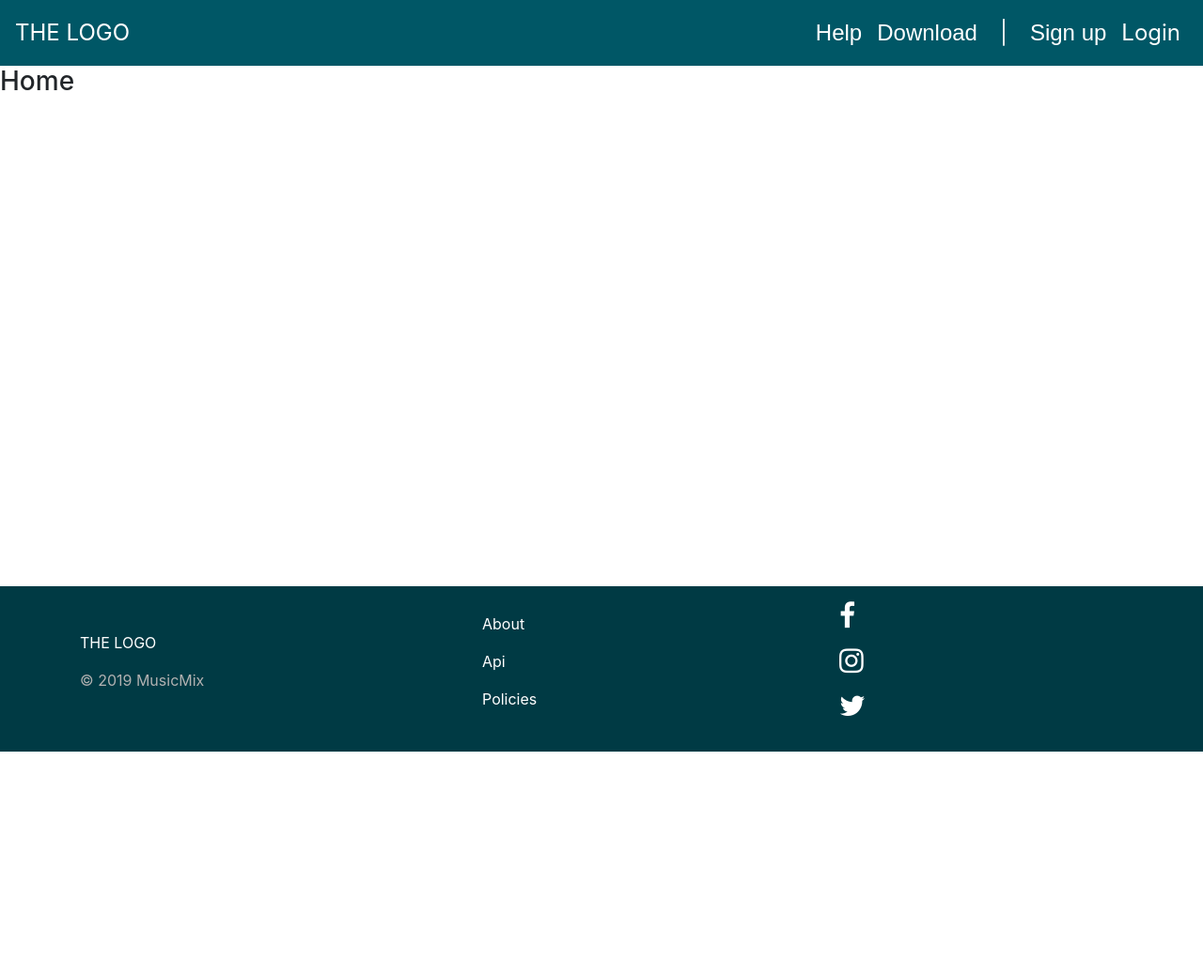
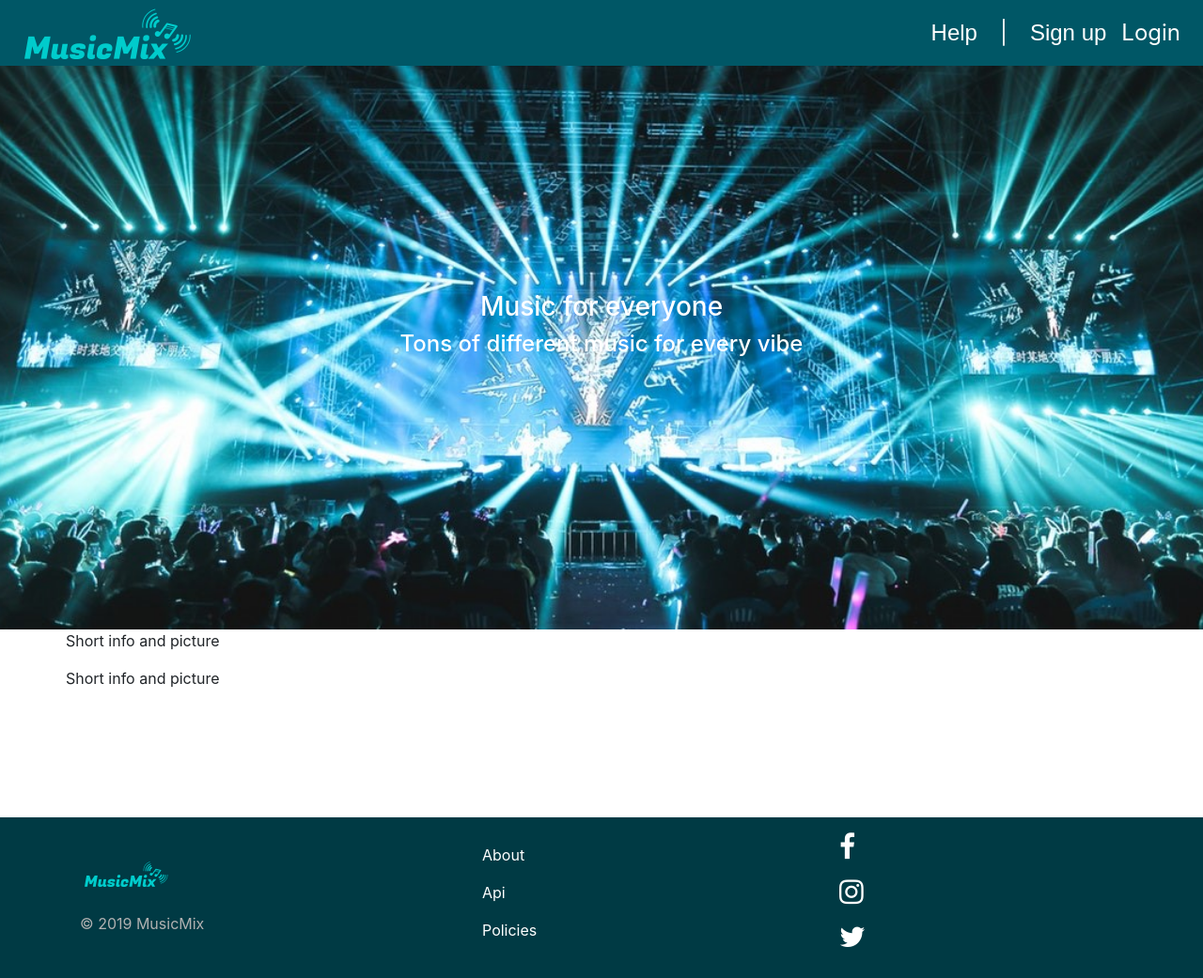
Before and after one commit to DainisM/MusicMix-web-app, a React app: page / in a window 1280 px wide. Shown: the whole page at 94% size. Before the commit the page ends 800 px from the top, so only its background shows below. Built offline with nearby package versions, Linux system fonts and the light colour scheme.

Commit message:
Started working on Home page and did some other editing

```diff
--- a/src/app/App.js
+++ b/src/app/App.js
@@ -1,13 +1,33 @@
 import React, { Component } from "react";
+import { BrowserRouter as Router, Switch, Route } from "react-router-dom";
 
 import NavBar from "./components/Nav/NavBar";
 import Footer from "./components/Footer/Footer";
 
+import Home from "./pages/Home";
+import Download from "./pages/Download";
+import SignUp from "./pages/SignUp";
+import About from "./pages/About";
+import Api from "./pages/Api";
+import Policies from "./pages/Policies";
+import Help from "./pages/Help";
+
 class App extends Component {
   render() {
     return (
-      <div>
+      <div className="app">
         <NavBar />
+        <Router>
+          <Switch>
+            <Route path="/" component={Home} exact />
+            <Route path="/download" component={Download} />
+            <Route path="/signup" component={SignUp} />
+            <Route path="/about" component={About} />
+            <Route path="/api" component={Api} />
+            <Route path="/policies" component={Policies} />
+            <Route path="/help" component={Help} />
+          </Switch>
+        </Router>
         <Footer />
       </div>
     );
--- a/src/app/components/Footer/Footer.css
+++ b/src/app/components/Footer/Footer.css
@@ -1,5 +1,4 @@
 .footer {
-  position: absolute;
   bottom: 0;
   padding: 0.5rem;
   width: 100%;
--- a/src/app/components/Footer/Footer.js
+++ b/src/app/components/Footer/Footer.js
@@ -8,7 +8,14 @@ const Footer = () => {
         <div className="container">
           <div className="row">
             <div className="col-sm logo">
-              <a href="/">THE LOGO</a>
+              <a href="/">
+                <img
+                  src={require("../../images/MusicMix_logo.png")}
+                  width="100"
+                  height="50"
+                  alt="MusicMix Logo"
+                />
+              </a>
               <p></p>
               <p>© 2019 MusicMix</p>
             </div>
--- a/src/app/components/Nav/NavBar.js
+++ b/src/app/components/Nav/NavBar.js
@@ -1,19 +1,10 @@
 import React from "react";
-import { BrowserRouter as Router, Route, Switch } from "react-router-dom";
 
 import Toolbar from "./Toolbar/Toolbar";
 import SideDrawer from "./SideDrawer/SideDrawer";
 import Backdrop from "./Backdrop/Backdrop";
 
-import Home from "../../pages/Home";
-import Download from "../../pages/Download";
-import SignUp from "../../pages/SignUp";
-import About from "../../pages/About";
-import Api from "../../pages/Api";
-import Policies from "../../pages/Policies";
-import Help from "../../pages/Help";
-
-export default class Navigation extends React.Component {
+class NavBar extends React.Component {
   state = {
     sideDrawerOpen: false
   };
@@ -36,22 +27,13 @@ export default class Navigation extends React.Component {
     }
 
     return (
-      <Router>
-        <div>
-          <Toolbar drawerClickHandler={this.drawerToggleClickHandler} />
-          <SideDrawer show={this.state.sideDrawerOpen} />
-          {backdrop}
-          <Switch>
-            <Route path="/" component={Home} exact />
-            <Route path="/download" component={Download} />
-            <Route path="/signup" component={SignUp} />
-            <Route path="/about" component={About} />
-            <Route path="/api" component={Api} />
-            <Route path="/policies" component={Policies} />
-            <Route path="/help" component={Help} />
-          </Switch>
-        </div>
-      </Router>
+      <div>
+        <Toolbar drawerClickHandler={this.drawerToggleClickHandler} />
+        <SideDrawer show={this.state.sideDrawerOpen} />
+        {backdrop}
+      </div>
     );
   }
 }
+
+export default NavBar;
--- a/src/app/components/Nav/Toolbar/Toolbar.js
+++ b/src/app/components/Nav/Toolbar/Toolbar.js
@@ -9,7 +9,12 @@ const Toolbar = props => (
         <DrawerToggleButton click={props.drawerClickHandler} />
       </div>
       <div className="toolbar__logo">
-        <a href="/">THE LOGO</a>
+        <a href="/">
+          <img
+            src={require("../../../images/MusicMix_logo.png")}
+            alt="MusicMix Logo"
+          />
+        </a>
       </div>
       <div className="spacer" />
       <div className="toolbar__navigation-items">
@@ -17,9 +22,9 @@ const Toolbar = props => (
           <li>
             <a href="/help">Help</a>
           </li>
-          <li>
+          {/* <li>
             <a href="/download">Download</a>
-          </li>
+          </li> */}
           <div className="space">|</div>
           <li>
             <a href="/signup">Sign up</a>
--- a/src/app/pages/About.js
+++ b/src/app/pages/About.js
@@ -2,7 +2,7 @@ import React from "react";
 
 const About = () => {
   return (
-    <div>
+    <div className="about">
       <h3>About</h3>
     </div>
   );
--- /dev/null
+++ b/src/app/pages/Home.css
@@ -0,0 +1,14 @@
+.catchPhrase {
+  background-image: url("../images/Home_background.jpg");
+  background-size: cover;
+  background-position: center;
+  height: 600px;
+  text-align: center;
+  justify-content: center;
+  color: white;
+  padding: 15rem 0 15rem 0;
+}
+
+.home {
+  height: 100vh;
+}
--- a/src/app/pages/Home.js
+++ b/src/app/pages/Home.js
@@ -1,9 +1,21 @@
 import React from "react";
+import "./Home.css";
 
 const Home = () => {
   return (
-    <div>
-      <h3>Home</h3>
+    <div className="home">
+      <div className="catchPhrase">
+        <h3>Music for everyone</h3>
+        <h4>Tons of different music for every vibe</h4>
+      </div>
+      <div className="container">
+        <div className="row">
+          <p>Short info and picture</p>
+        </div>
+        <div className="row">
+          <p>Short info and picture</p>
+        </div>
+      </div>
     </div>
   );
 };
--- a/src/index.html
+++ b/src/index.html
@@ -4,6 +4,11 @@
     <meta charset="UTF-8" />
     <meta name="viewport" content="width=device-width, initial-scale=1.0" />
     <meta http-equiv="X-UA-Compatible" content="ie=edge" />
+    <link
+      rel="shortcut icon"
+      type="image/x-icon"
+      href="./app/images/MusicMix_icon.png"
+    />
     <link
       rel="stylesheet"
       href="https://stackpath.bootstrapcdn.com/bootstrap/4.3.1/css/bootstrap.min.css"
--- a/webpack.config.js
+++ b/webpack.config.js
@@ -24,7 +24,8 @@ var config = {
           plugins: ["@babel/plugin-proposal-class-properties"]
         }
       },
-      { test: /\.css$/, loader: "style-loader!css-loader" }
+      { test: /\.css$/, loader: "style-loader!css-loader" },
+      { test: /\.(png|jpg)$/, loader: "url-loader?limit=8192" }
     ]
   }
 };
```
Also changed, not shown: src/app/App.css (deleted), src/app/images/Bass.jpg (added), src/app/images/GenresMix.png (added), src/app/images/Home_background.jpg (added), src/app/images/MusicMix_icon.png (added), src/app/images/MusicMix_icon_black.png (added), src/app/images/MusicMix_logo.png (added), src/app/images/MusicMix_logo_black.png (added).
